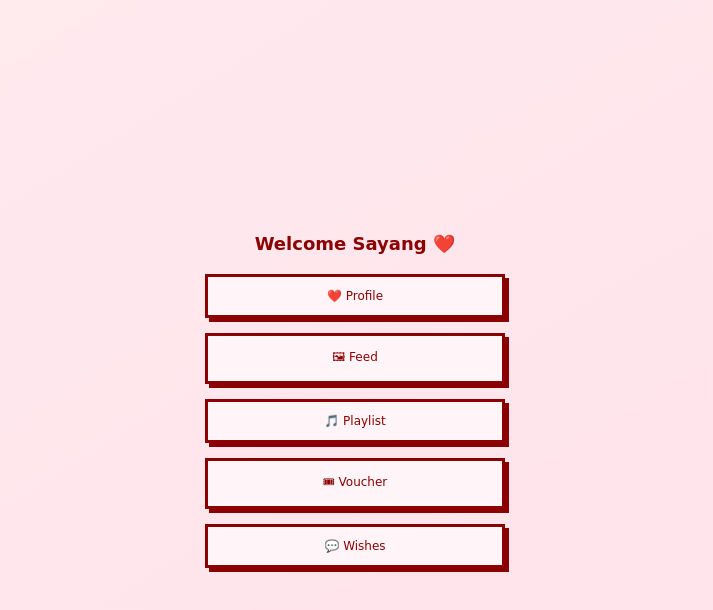
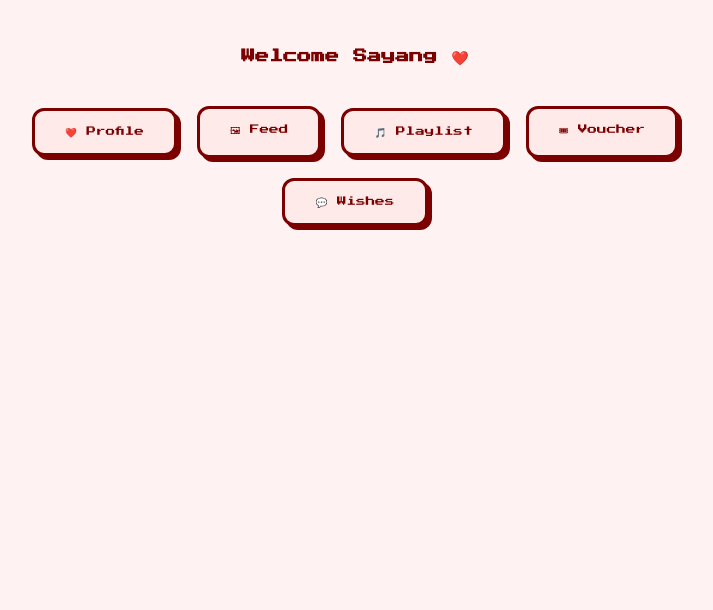
Before and after one commit to notainurjxnnah/Birthday-Project, a plain HTML site: page main.html in a window 1280 px wide. Shown: the whole page, without its empty margins (285-998 px from the left). Drawn offline with Linux system fonts and the light colour scheme.

Commit message:
Update main.html

```diff
--- a/main.html
+++ b/main.html
@@ -4,7 +4,65 @@
   <meta charset="UTF-8">
   <meta name="viewport" content="width=device-width, initial-scale=1.0">
   <title>Main Menu</title>
-  <link rel="stylesheet" href="css/style.css">
+
+  <!-- Pixel Font -->
+  <link href="https://fonts.googleapis.com/css2?family=Press+Start+2P&display=swap" rel="stylesheet">
+
+  <style>
+    body {
+      background-color: #fff2f2;
+      font-family: 'Press Start 2P', cursive;
+      margin: 0;
+      padding: 0;
+      color: #7b0000;
+      text-align: center;
+    }
+
+    .home-container {
+      max-width: 800px;
+      margin: 0 auto;
+      padding: 40px 20px;
+    }
+
+    .home-title {
+      font-size: 14px;
+      color: #7b0000;
+      margin-bottom: 40px;
+    }
+
+    .tab-menu {
+      display: flex;
+      flex-direction: column;
+      align-items: center;
+      gap: 20px;
+    }
+
+    .home-tab {
+      display: inline-block;
+      padding: 15px 30px;
+      background-color: #ffeaea;
+      border: 3px solid #7b0000;
+      border-radius: 12px;
+      text-decoration: none;
+      color: #7b0000;
+      font-family: 'Press Start 2P', cursive;
+      box-shadow: 4px 4px 0 #7b0000;
+      font-size: 0.6em;
+      width: fit-content;
+    }
+
+    .home-tab:hover {
+      background-color: #ffbad2;
+    }
+
+    @media (min-width: 600px) {
+      .tab-menu {
+        flex-direction: row;
+        flex-wrap: wrap;
+        justify-content: center;
+      }
+    }
+  </style>
 </head>
 <body>
   <div class="home-container">
```
